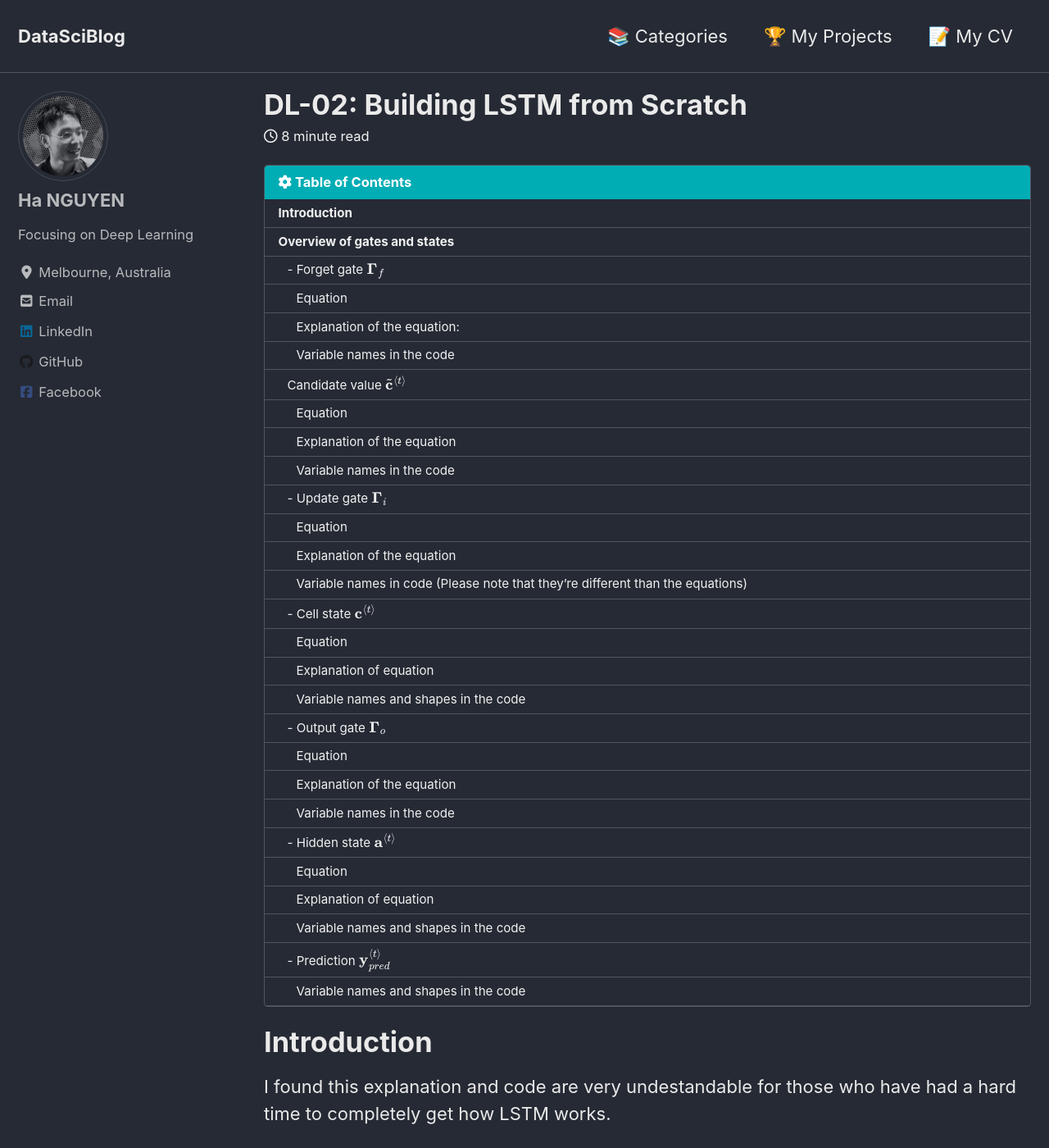
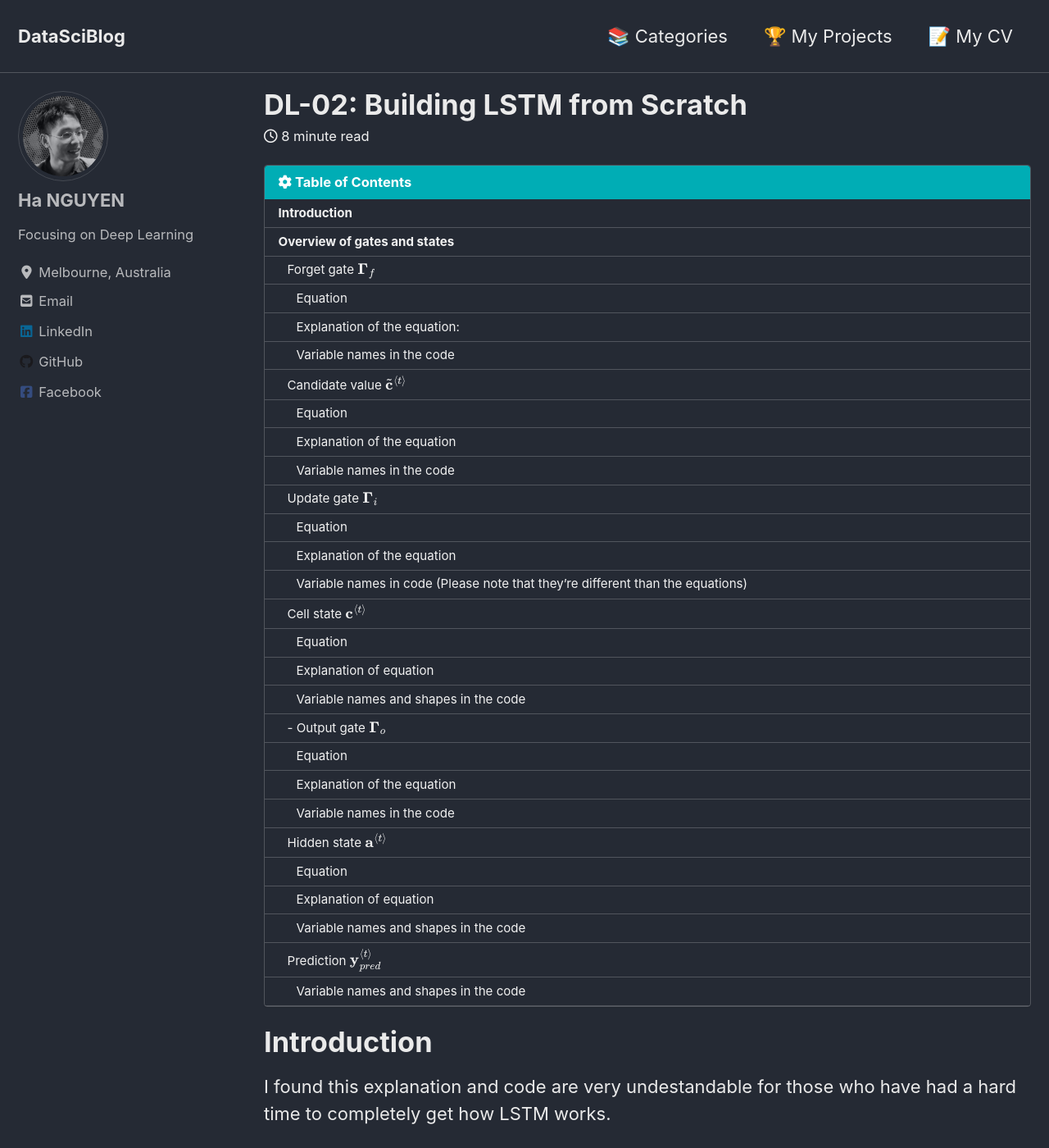
Before and after one commit to datasciblog/datasciblog.github.io, a Jekyll site: the page built from _posts/2019-12-18-DL-02-building-lstm-from-scratch.md, in a window 1280 px wide and 1400 px high. Shown: the whole window at 82% size. Built offline with Jekyll 4.4.1, drawn with Linux system fonts in a browser that asks for light colours; cached includes are drawn as plain includes; nearby versions of some CDN libraries; formulas are drawn with MathJax 3; some of the changed text lies outside the part shown.

```diff
--- a/_posts/2019-12-18-DL-02-building-lstm-from-scratch.md
+++ b/_posts/2019-12-18-DL-02-building-lstm-from-scratch.md
@@ -30,7 +30,7 @@ We will start by implementing the LSTM cell for a single time-step. Then you can
 
 # Overview of gates and states
 
-## - Forget gate $\mathbf{\Gamma}_{f}$
+## Forget gate $\mathbf{\Gamma}_{f}$
 
 * Let's assume we are reading words in a piece of text, and plan to use an LSTM to keep track of grammatical structures, such as whether the subject is singular ("puppy") or plural ("puppies").
 * If the subject changes its state (from a singular word to a plural word), the memory of the previous state becomes outdated, so we "forget" that outdated state.
@@ -77,7 +77,7 @@ $$\mathbf{\tilde{c}}^{\langle t \rangle} = \tanh\left( \mathbf{W}_{c} [\mathbf{a
 ### Variable names in the code
 * `cct`: candidate value $\mathbf{\tilde{c}}^{\langle t \rangle}$
 
-## - Update gate $\mathbf{\Gamma}_{i}$
+## Update gate $\mathbf{\Gamma}_{i}$
 
 * We use the update gate to decide what aspects of the candidate $\tilde{\mathbf{c}}^{\langle t \rangle}$ to add to the cell state $c^{\langle t \rangle}$.
 * The update gate decides what parts of a "candidate" tensor $\tilde{\mathbf{c}}^{\langle t \rangle}$ are passed onto the cell state $\mathbf{c}^{\langle t \rangle}$.
@@ -101,7 +101,7 @@ In the code, we'll use the variable names found in the academic literature.  The
 * `bi` is the update gate bias $\mathbf{b}_i$ (not "bu")
 * `it` is the forget gate $\mathbf{\Gamma}_i^{\langle t \rangle}$ (not "ut")
 
-## - Cell state $\mathbf{c}^{\langle t \rangle}$
+## Cell state $\mathbf{c}^{\langle t \rangle}$
 
 * The cell state is the "memory" that gets passed onto future time steps.
 * The new cell state $\mathbf{c}^{\langle t \rangle}$ is a combination of the previous cell state and the candidate value.
@@ -138,7 +138,7 @@ $$ \mathbf{\Gamma}_o^{\langle t \rangle}=  \sigma(\mathbf{W}_o[\mathbf{a}^{\lang
 * `bo`: output gate bias, $\mathbf{b_o}$
 * `ot`: output gate, $\mathbf{\Gamma}_{o}^{\langle t \rangle}$
 
-## - Hidden state $\mathbf{a}^{\langle t \rangle}$
+## Hidden state $\mathbf{a}^{\langle t \rangle}$
 
 * The hidden state gets passed to the LSTM cell's next time step.
 * It is used to determine the three gates ($\mathbf{\Gamma}_{f}, \mathbf{\Gamma}_{u}, \mathbf{\Gamma}_{o}$) of the next time step.
@@ -158,7 +158,7 @@ $$ \mathbf{a}^{\langle t \rangle} = \mathbf{\Gamma}_o^{\langle t \rangle} * \tan
 * 'a_prev`: hidden state from previous time step. $\mathbf{a}^{\langle t-1 \rangle}$ has shape $(n_{a}, m)$
 * `a_next`: hidden state for next time step.  $\mathbf{a}^{\langle t \rangle}$ has shape $(n_{a}, m)$
 
-## - Prediction $\mathbf{y}^{\langle t \rangle}_{pred}$
+## Prediction $\mathbf{y}^{\langle t \rangle}_{pred}$
 * The prediction in this use case is a classification, so we'll use a softmax.
 
 The equation is:
```
